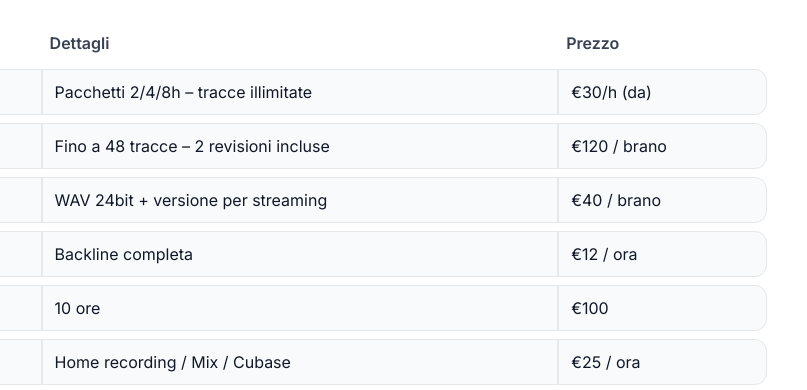
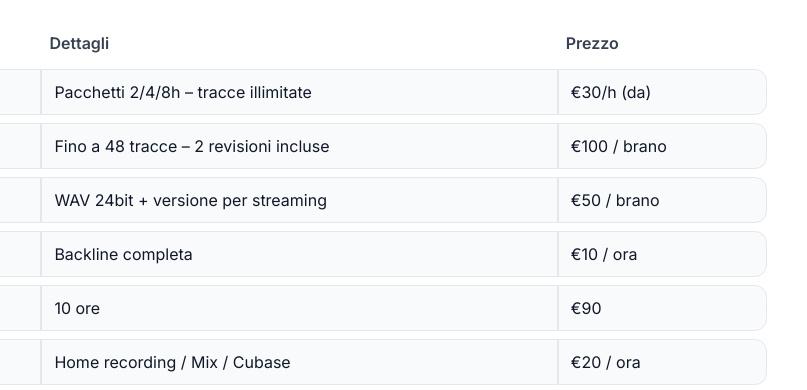
Before and after one commit to emmestudio/emmestudio-site, a plain HTML site: page listino.html in a window 1280 px wide. Shown: the part 840-1230 px from the top of the page, 453-1260 px from the left. Drawn offline with Linux system fonts and the light colour scheme.

Commit message:
Update listino.html

```diff
--- a/listino.html
+++ b/listino.html
@@ -72,11 +72,11 @@
     <thead><tr><th>Servizio</th><th>Dettagli</th><th>Prezzo</th></tr></thead>
     <tbody>
       <tr><td>Recording (ingegnere incluso)</td><td>Pacchetti 2/4/8h – tracce illimitate</td><td>€30/h (da)</td></tr>
-      <tr><td>Mix singolo</td><td>Fino a 48 tracce – 2 revisioni incluse</td><td>€120 / brano</td></tr>
-      <tr><td>Mastering</td><td>WAV 24bit + versione per streaming</td><td>€40 / brano</td></tr>
-      <tr><td>Sala Prove</td><td>Backline completa</td><td>€12 / ora</td></tr>
-      <tr><td>Abbonamento Sala Prove</td><td>10 ore</td><td>€100</td></tr>
-      <tr><td>Lezioni individuali</td><td>Home recording / Mix / Cubase</td><td>€25 / ora</td></tr>
+      <tr><td>Mix singolo</td><td>Fino a 48 tracce – 2 revisioni incluse</td><td>€100 / brano</td></tr>
+      <tr><td>Mastering</td><td>WAV 24bit + versione per streaming</td><td>€50 / brano</td></tr>
+      <tr><td>Sala Prove</td><td>Backline completa</td><td>€10 / ora</td></tr>
+      <tr><td>Abbonamento Sala Prove</td><td>10 ore</td><td>€90</td></tr>
+      <tr><td>Lezioni individuali</td><td>Home recording / Mix / Cubase</td><td>€20 / ora</td></tr>
       <tr><td>Vocal Tuning</td><td>Melodyne / Autotune</td><td>€25 / brano</td></tr>
     </tbody>
   </table>
```
